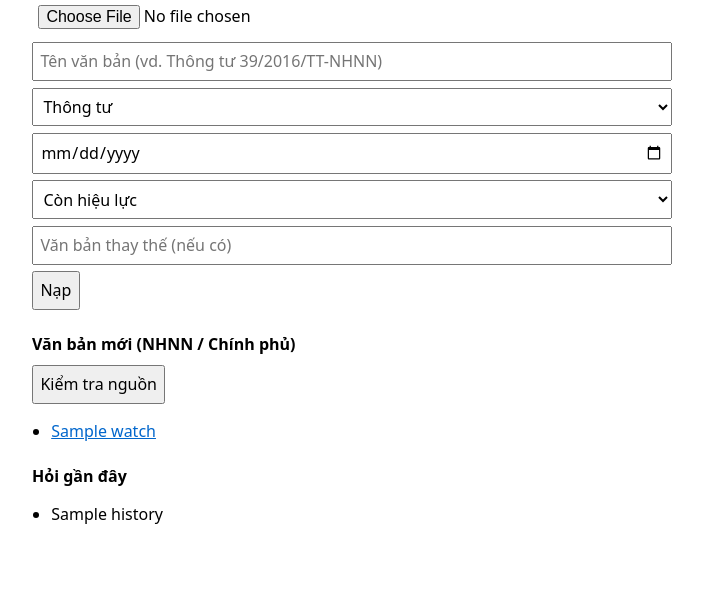
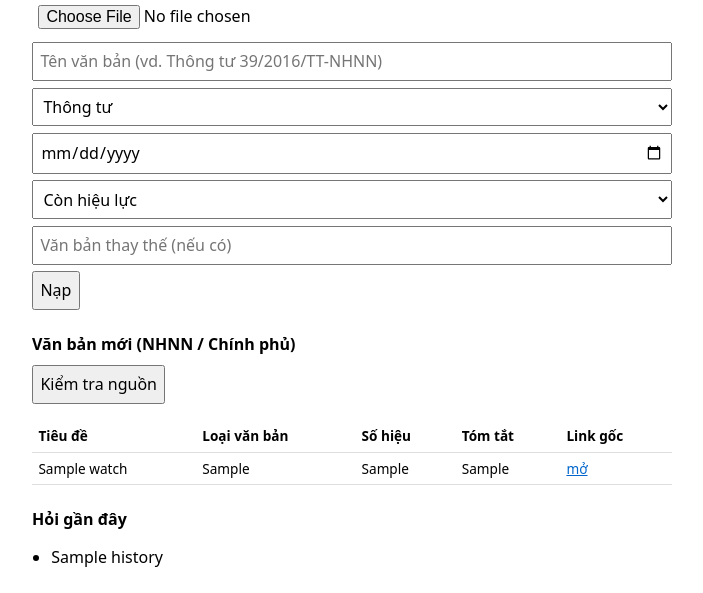
Before and after one commit to MinhHana/Compliance-AI, a FastAPI app: template web/templates/index.html in a window 1280 px wide. Shown: the part 556-1149 px from the top of the page, without its empty margins (288-991 px from the left). Before the commit the page ends 1080 px from the top, so only its background shows below. Run offline with FastAPI, Linux system fonts and the light colour scheme; the template is opened without the code that fills it: most values are stand-ins (such as "Sample title", 1, 10 or a date in 2020).

Commit message:
Regulatory Watch v2: watch_nhnn parse_doc_ref và bảng UI

```diff
--- a/web/templates/index.html
+++ b/web/templates/index.html
@@ -62,13 +62,32 @@
   <form method="post" action="/watch">
     <button type="submit">Kiểm tra nguồn</button>
   </form>
-  {% if watch %}
-  <ul>
-    {% for w in watch %}
-    <li><a href="{{ w.url }}">{{ w.title }}</a></li>
-    {% endfor %}
-  </ul>
-  {% endif %}
+  <div class="watch-wrap">
+  <table class="watch">
+    <thead>
+      <tr>
+        <th>Tiêu đề</th>
+        <th>Loại văn bản</th>
+        <th>Số hiệu</th>
+        <th>Tóm tắt</th>
+        <th>Link gốc</th>
+      </tr>
+    </thead>
+    <tbody>
+      {% for w in watch %}
+      <tr>
+        <td>{{ w.title }}</td>
+        <td>{{ w.loai_van_ban_doan or "—" }}</td>
+        <td>{{ w.so_hieu or "—" }}</td>
+        <td>{{ w.tom_tat or "" }}</td>
+        <td><a href="{{ w.url }}">mở</a></td>
+      </tr>
+      {% else %}
+      <tr><td colspan="5">Chưa có văn bản mới.</td></tr>
+      {% endfor %}
+    </tbody>
+  </table>
+  </div>
 
   {% if history %}
   <h2>Hỏi gần đây</h2>
```
